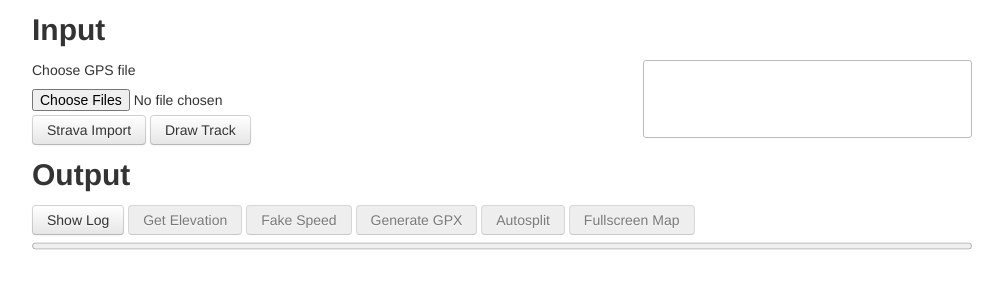
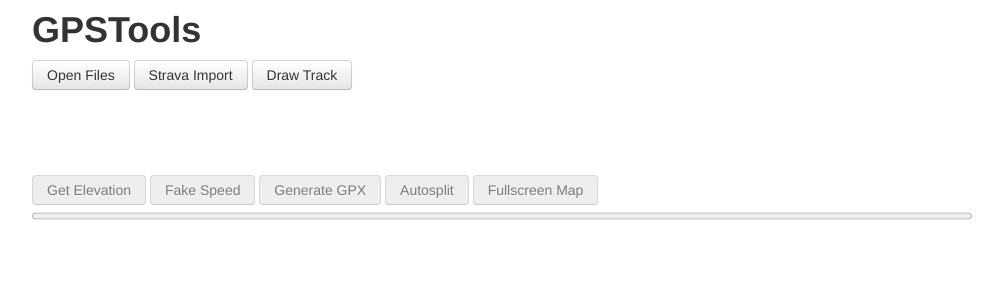
Before and after one commit to IJMacD/gpstools, a plain HTML site: page index.html in a window 1280 px wide. Shown: the whole page, without its empty margins (138-1141 px from the left). Drawn offline with Linux system fonts and the light colour scheme.

Commit message:
Style Updates

```diff
--- a/css/index.css
+++ b/css/index.css
@@ -1,9 +1,15 @@
 .container {
   margin-bottom: 20px;
 }
+#files {
+  display: none;
+}
 select {
-  float: right;
-  width: 35%;
+  border: none;
+  width: 100%;
+}
+select:focus {
+  outline: none;
 }
 #output {
   clear: right;
--- a/index.html
+++ b/index.html
@@ -8,15 +8,16 @@
 </head>
 <body>
 <div class="container">
-  <h2>Input</h2>
-  <select multiple></select>
-  <label for="files">Choose GPS file</label>
-  <input type="file" id="files" name="files" multiple /><br>
+  <h1>GPSTools</h1>
+  <div id="tracks-list">
+    <input type="file" id="files" name="files" multiple />
+    <button id="open-file-btn" class="btn">Open Files</button>
     <button id="strava-import-btn" class="btn">Strava Import</button>
     <button id="drw-trk-btn" class="btn">Draw Track</button>
-  <h2 id="output">Output</h2>
+    <select multiple></select>
+  </div>
   <output id="gps"></output>
-  <button id="toggle-log" class="btn">Show Log</button>
+  <div id="track-detail">
     <button id="get-ele-btn" class="btn" disabled>Get Elevation</button>
     <button id="gen-spd-btn" class="btn" disabled>Fake Speed</button>
     <a id="gen-gpx-btn" class="btn" disabled>Generate GPX</a>
@@ -40,9 +41,6 @@
       <h2>Gradient Distribution</h2>
       <canvas id="gradientCanvas" width="940" height="250">[No canvas support]</canvas>
     </div>
-  <div id="log">
-    <h2>Log</h2>
-    <ul></ul>
   </div>
 </div>
 <div id="speedModal" class="modal hide fade">
--- a/js/index.js
+++ b/js/index.js
@@ -1,8 +1,16 @@
 (function(GPSTools, $){
+
   var progress;
+
   $(function(){
     progress = $('progress');
+
+    $('#open-file-btn').click(function(){
+      $('#files').click();
+    });
   });
+
+
   function handleFileSelect(evt) {
     var files = evt.target.files, // FileList object
         i = 0,
```
Lines whose indentation alone changed are shown as unchanged.
